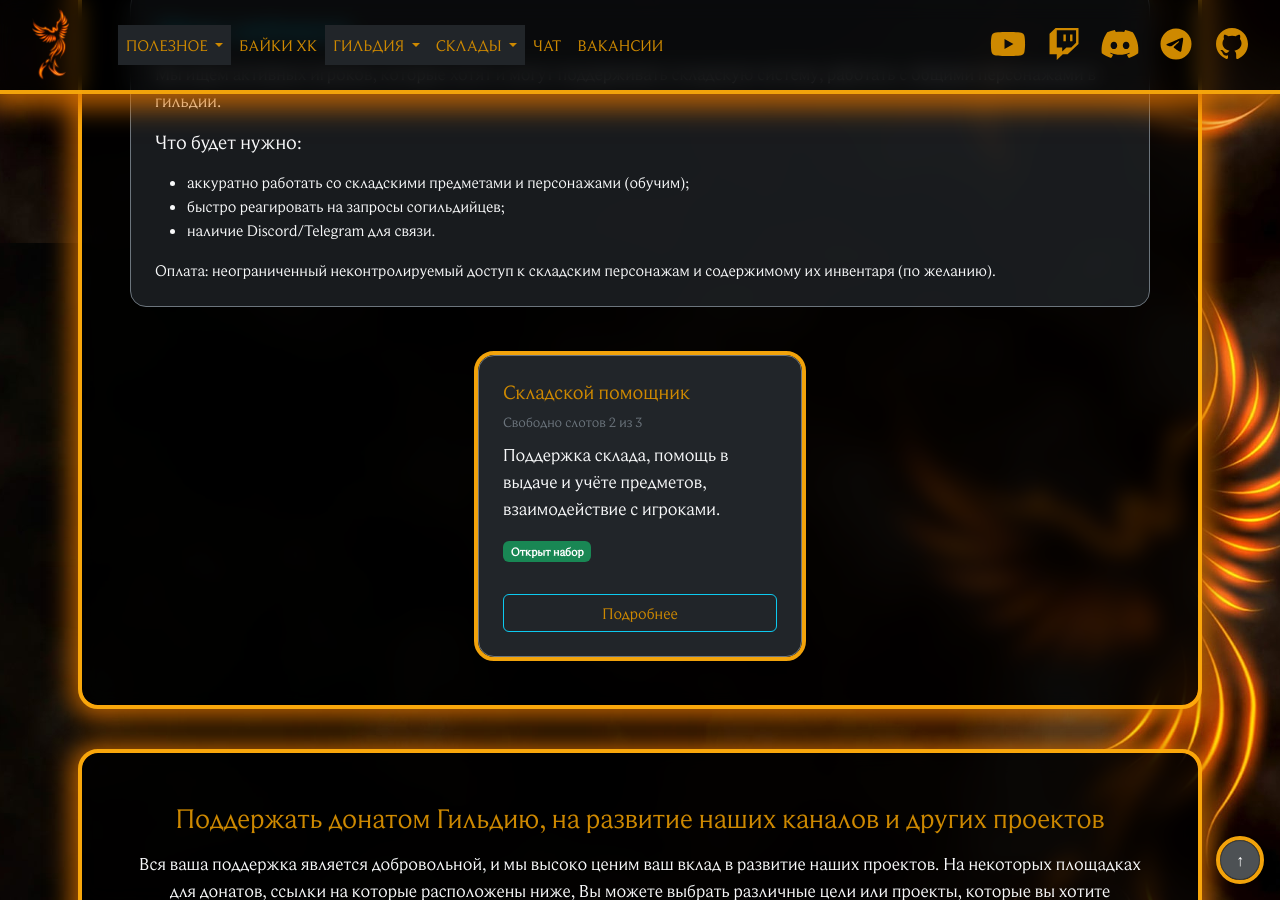
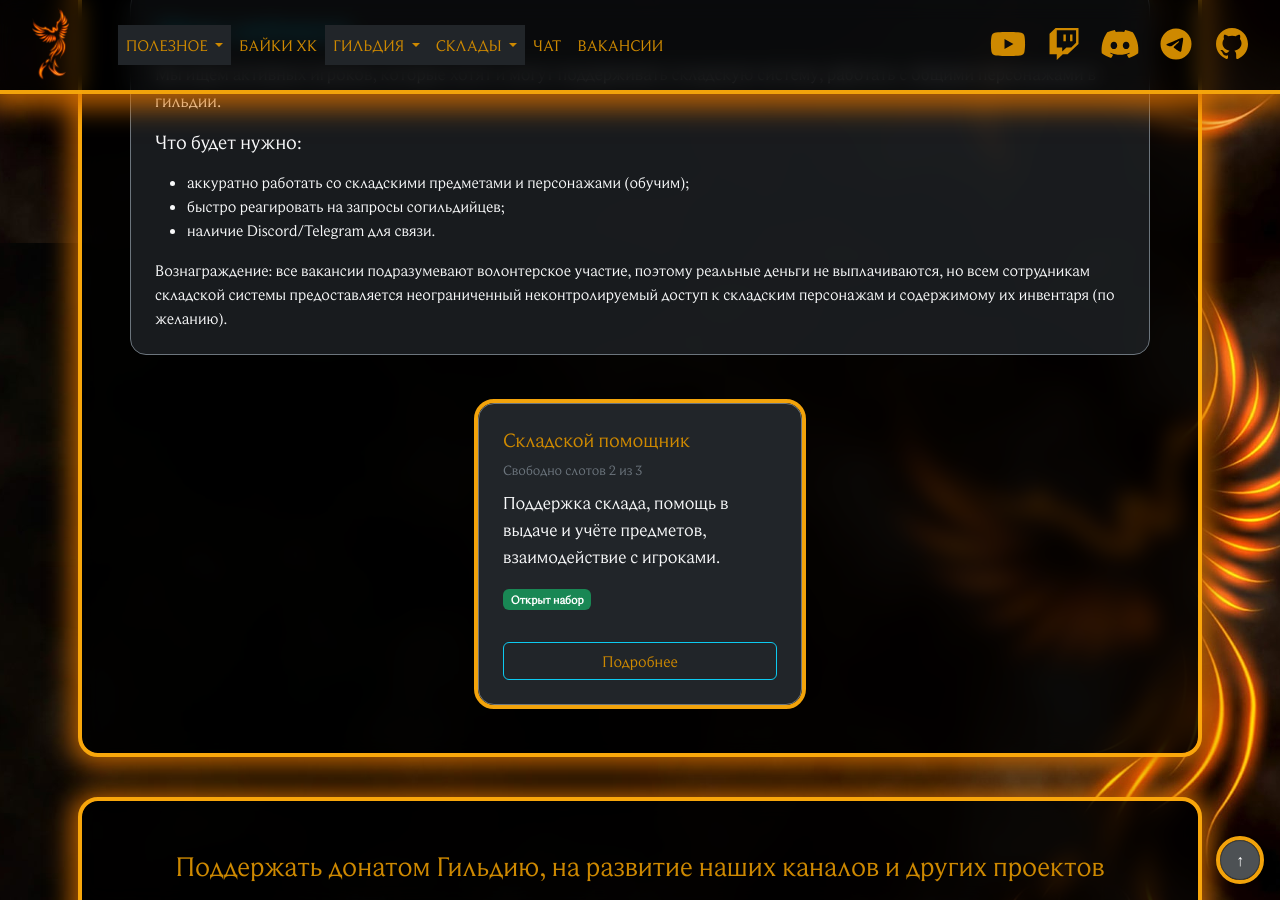
Before and after one commit to Phoenix-Guilds/phoenix-guilds.github.io, a Jekyll site: the page built from nest/vacancies.html, in a window 1280 px wide and 900 px high, scrolled down 657 px. Built offline with Jekyll 4.4.1, drawn with Linux system fonts in a browser that asks for light colours; nearby versions of some CDN libraries; library files that are not in the unit come from our copies.

Commit message:
Update description on Vacancies page

```diff
--- a/nest/vacancies.html
+++ b/nest/vacancies.html
@@ -20,7 +20,7 @@ title: Вакансии
         <li>наличие Discord/Telegram для связи.</li>
       </ul>
       <div class="mt-3">
-        <span class="text-light">Оплата: неограниченный неконтролируемый доступ к складским персонажам и содержимому их инвентаря (по желанию).</span>
+        <span class="text-light">Вознаграждение: все вакансии подразумевают волонтерское участие, поэтому реальные деньги не выплачиваются, но всем сотрудникам складской системы предоставляется неограниченный неконтролируемый доступ к складским персонажам и содержимому их инвентаря (по желанию).</span>
       </div>
     </div>
 
```
